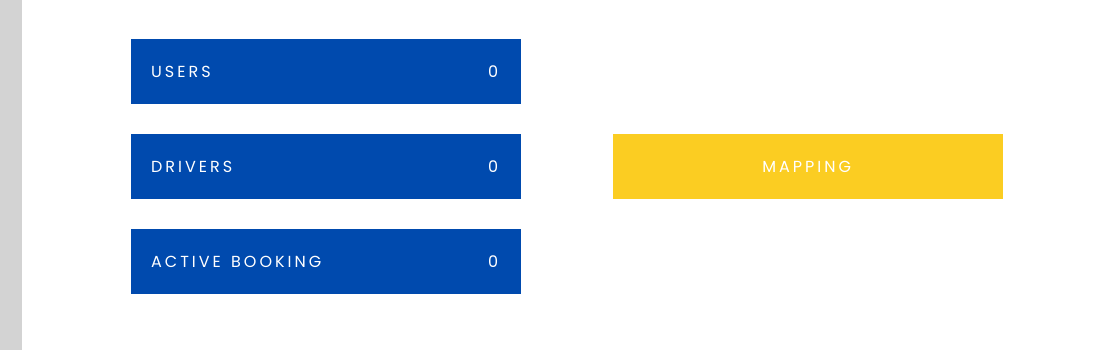
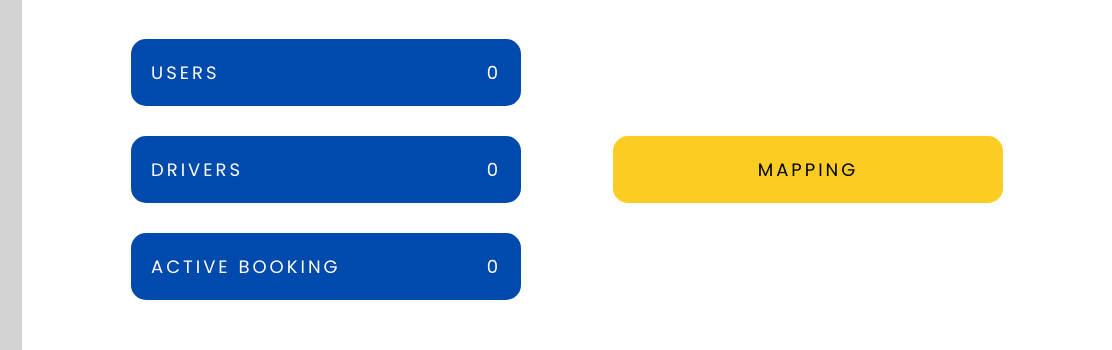
Before and after one commit to Jngkay/trikeweb, a website: page pages/main.html in a window 1280 px wide. Shown: the part 149-499 px from the top of the page, 168-1280 px from the left. Drawn offline with nearby package versions, Linux system fonts and the light colour scheme; no server answers.

Commit message:
dashboard config

```diff
--- a/css/dashboard.css
+++ b/css/dashboard.css
@@ -22,7 +22,8 @@
     height: auto;
     padding: 20px;
     color: white;
-    font-size: 16px;
+    border-radius: 15px;
+    font-size: 18px;
     letter-spacing: 3px;
     display: flex;
     justify-content: space-between;
@@ -40,7 +41,7 @@
     width: 350px;
     height: auto;
     padding: 20px;
-    color: white;
-    font-size: 16px;
+    border-radius: 15px;
+    font-size: 18px;
     letter-spacing: 3px;
 }
--- a/src/firebase.js
+++ b/src/firebase.js
@@ -185,6 +185,7 @@ function deleteDriver(driverId) {
 // Fetch the count of users
 $(document).ready(function(){
   const databaseRef = firebase.database().ref("users/");
+
   databaseRef.once('value', (snapshot) => {
     const usersCount = snapshot.numChildren();
     // Update the HTML element with the usersCount value
```
